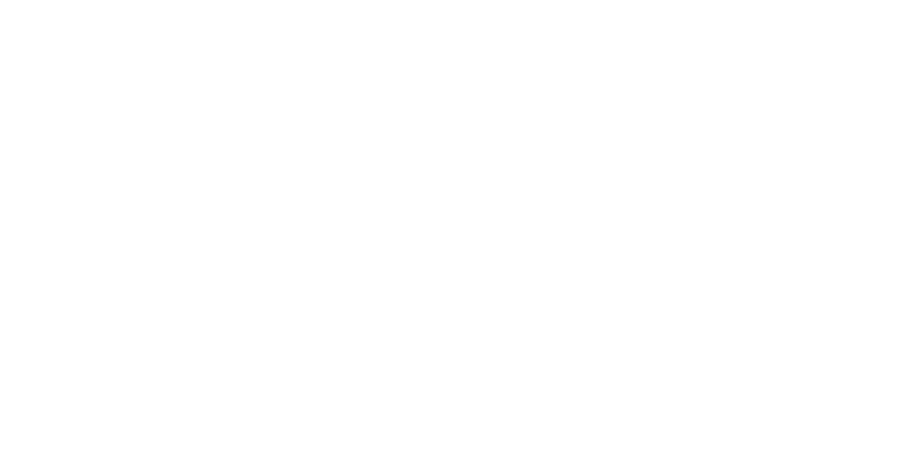
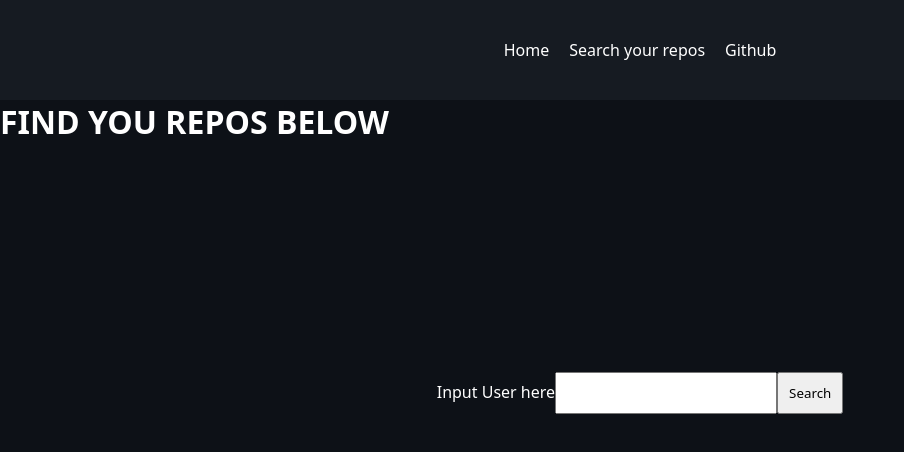
Before and after one commit to agiskorska/github-clone, a React (Vite) app: page /search in a window 1280 px wide. Before the commit this address had no page. Shown: the top 452 px of the page, without its empty margins (0-904 px from the left). Built offline with nearby package versions, Linux system fonts and the light colour scheme.

Commit message:
Add updates

```diff
--- a/index.html
+++ b/index.html
@@ -4,7 +4,7 @@
     <meta charset="UTF-8">
     <meta http-equiv="X-UA-Compatible" content="IE=edge">
     <meta name="viewport" content="width=device-width, initial-scale=1.0">
-    <title>TV App</title>
+    <title>Repo Tracker</title>
     <script src="/src/index.jsx" type="module" defer></script>
 </head>
 <body>
--- a/src/App.jsx
+++ b/src/App.jsx
@@ -2,12 +2,14 @@
 import { Routes, Route } from 'react-router-dom'
 
 import { NavBar, RepoCard } from './components'
+import { Display, Form, MainLayout } from './pages'
 
 function App() {
   return (
     <Routes>
-        <Route path='/' element={<NavBar/>}>
-            <Route path='/' element={<RepoCard/>}></Route>
+        <Route path='/' element={<MainLayout/>}>
+            <Route path='/' element={<Display />}></Route>
+            <Route path='/search' element={<Form />}></Route>
         </Route>
 
     </Routes>
--- a/src/components/NavBar/index.css
+++ b/src/components/NavBar/index.css
@@ -0,0 +1,21 @@
+* {
+    padding: 0;
+    margin: 0;
+}
+
+.nav {
+    height: 100px;
+    width: 100%;
+    background-color: #161b22;
+    color: white;
+    display: flex;
+    justify-content: center;
+    align-items: center;
+}
+
+.nav >* {
+    color: white;
+    text-decoration: none;
+    padding: 10px;
+    font-family: system-ui, -apple-system, BlinkMacSystemFont, 'Segoe UI', Roboto, Oxygen, Ubuntu, Cantarell, 'Open Sans', 'Helvetica Neue', sans-serif;
+}
--- a/src/components/NavBar/index.jsx
+++ b/src/components/NavBar/index.jsx
@@ -1,13 +1,14 @@
 import React from 'react';
-import { NavLink, Outlet } from 'react-router-dom'
+import { NavLink } from 'react-router-dom';
+
+import "./index.css"
 
 function NavBar () {
     return(
-        <div>
+        <div className='nav' >
             <NavLink to='/'>Home</NavLink>
-            <NavLink to='/'>About</NavLink>
+            <NavLink to='/search'>Search your repos</NavLink>
             <NavLink to='/'>Github</NavLink>
-            <Outlet />
         </div>
     )
 
--- /dev/null
+++ b/src/components/SearchForm/index.css
@@ -0,0 +1,24 @@
+* {
+    padding: 0;
+    margin: 0;
+    color: white;
+    font-family: system-ui, -apple-system, BlinkMacSystemFont, 'Segoe UI', Roboto, Oxygen, Ubuntu, Cantarell, 'Open Sans', 'Helvetica Neue', sans-serif;
+}
+
+body {
+ background-color: #0D1117;
+}
+
+.searchForm {
+    display: flex;
+    justify-content: center;
+    align-items: center;
+    flex-direction: column;
+    height: 500px;
+    width: 100%;
+}
+
+input {
+    padding: 10px;
+    color: black;
+}
--- /dev/null
+++ b/src/components/SearchForm/index.jsx
@@ -0,0 +1,29 @@
+import React, { useState } from "react";
+
+import "./index.css";
+
+function SearchForm({handleSearch}) {
+  const [getUser, setGetUser] = useState("");
+
+  function handleSubmit(e) {
+    e.preventDefault();
+    handleSearch(getUser);
+  }
+
+  function updateInput(e) {
+    const input = e.target.value;
+    setGetUser(input);
+  }
+
+  return (
+    <div className="searchForm">
+      <form role="form" onSubmit={handleSubmit} aria-label="search">
+        <label htmlFor="getUser">Input User here</label>
+        <input id="getUser" type="text" value={getUser} onChange={updateInput}/>
+        <input type="submit" value="Search" />
+      </form>
+    </div>
+  );
+}
+
+export default SearchForm;
--- a/src/components/index.jsx
+++ b/src/components/index.jsx
@@ -1,2 +1,4 @@
 export { default as NavBar } from './NavBar'
 export { default as RepoCard } from './RepoCard'
+export { default as SearchForm } from './SearchForm'
+export { default as DisplayOne } from './DisplayOne'
--- /dev/null
+++ b/src/pages/Display/index.css
@@ -0,0 +1,6 @@
+.formSearch {
+    justify-content: center;
+    align-items: center;
+    flex-direction: column;
+    width: 100%;
+}
--- /dev/null
+++ b/src/pages/Display/index.jsx
@@ -0,0 +1,35 @@
+
+import React, { useEffect, useState } from 'react'
+import axios from 'axios'
+
+import { SearchForm, DisplayOne } from '../../components'
+
+import './index.css'
+
+const index = () => {
+    const [slug, setSlug] = useState()
+    const [repos, setRepos] = useState([])
+    const [isLoading, setIsLoading] = useState("true")
+
+    useEffect(() => {
+        async function searchAPI() {
+            setIsLoading(true)
+            const result = await axios.get(`https://api.github.com/users/${slug}/repos`);
+            setRepos(result.data);
+            setIsLoading(false)
+        }
+        searchAPI();
+    }, [slug]);
+
+    const handleSearch = (userInput) => {
+        setSlug(userInput);
+    }
+  return (
+    <div className = 'formSearch'>
+        <SearchForm handleSearch={handleSearch} />
+        {isLoading ? <em>Loading</em> :repos.map((s) => <DisplayOne key={s.id} data={s}/>)}
+    </div>
+  );
+}
+
+export default index;
--- /dev/null
+++ b/src/pages/Form/index.jsx
@@ -0,0 +1,14 @@
+import React from 'react';
+
+import {SearchForm} from '../../components';
+
+function Form () {
+    return (
+        <>
+            <h1>FIND YOU REPOS BELOW</h1>
+            <SearchForm/>
+        </>
+    )
+}
+
+export default Form;
--- /dev/null
+++ b/src/pages/MainLayout/index.jsx
@@ -0,0 +1,13 @@
+import React from 'react'
+import { Outlet } from 'react-router-dom'
+import { NavBar } from '../../components';
+function index() {
+  return (
+    <div>
+        <NavBar />
+        <Outlet />
+    </div>
+  )
+}
+
+export default index
--- /dev/null
+++ b/src/pages/index.jsx
@@ -0,0 +1,3 @@
+export { default as Display } from './Display'
+export { default as Form } from './Form'
+export { default as MainLayout } from './MainLayout'
```
